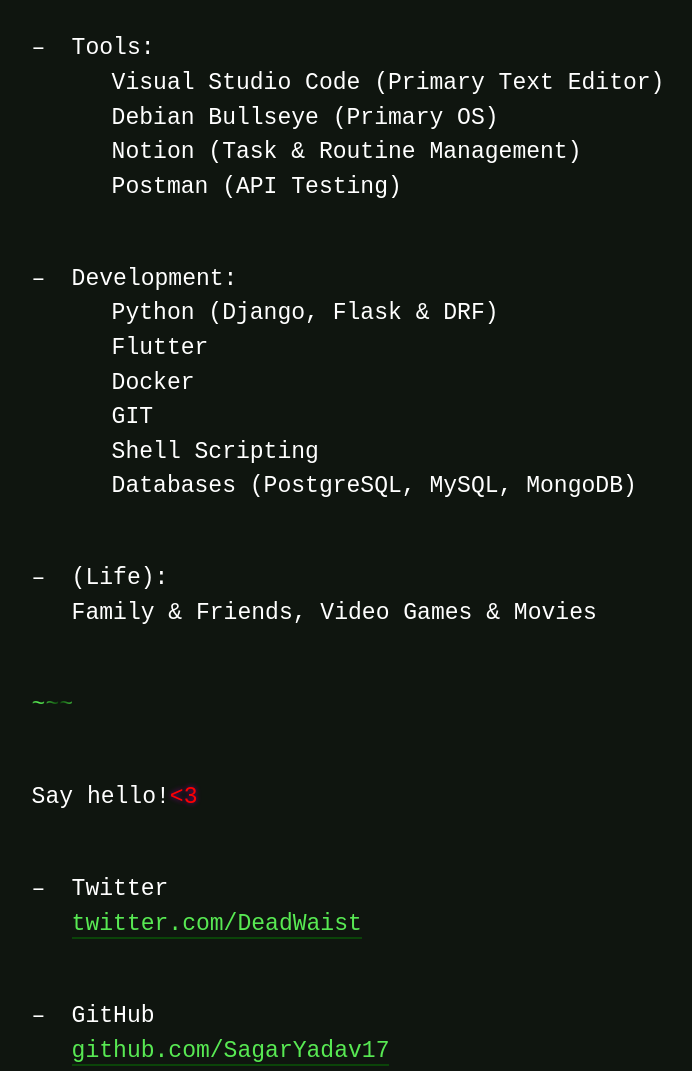
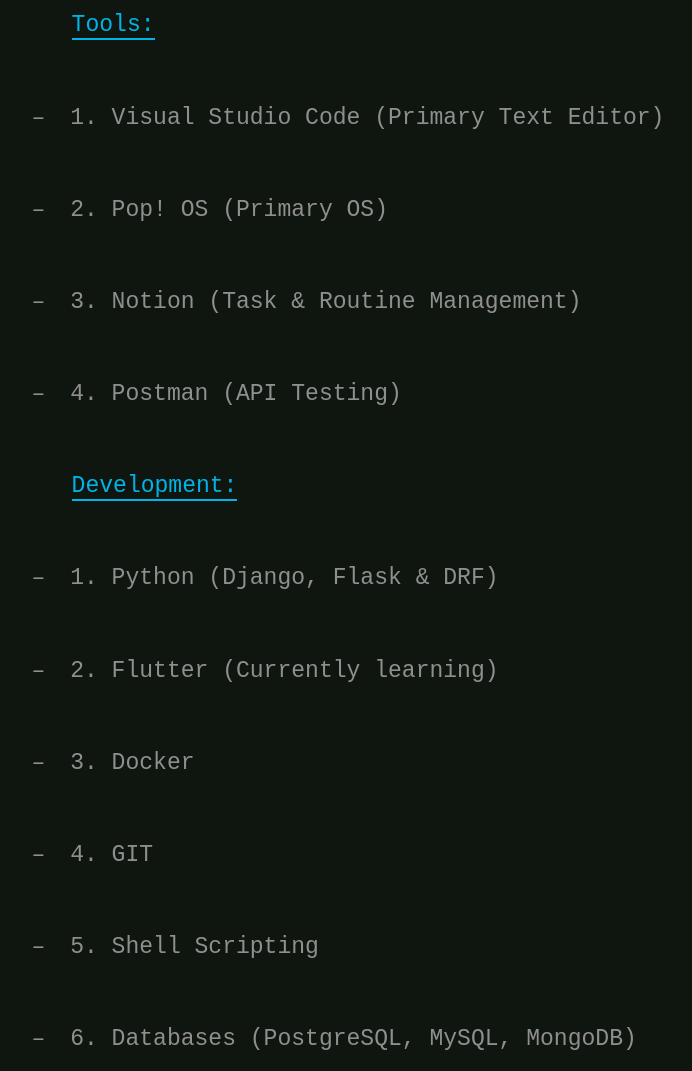
Before and after one commit to SagarYadav17/SagarYadav17.github.io, a plain HTML site: page index.html in a window 1280 px wide. Shown: the part 1420-2491 px from the top of the page, without its empty margins (26-718 px from the left). Drawn offline with Linux system fonts and the light colour scheme; a web font is replaced by a local one.

Commit message:
updated index.html

```diff
--- a/index.html
+++ b/index.html
@@ -1,12 +1,16 @@
 <!DOCTYPE html>
 <html data-n-head-ssr>
+
 <head>
-    <link rel="stylesheet" href="index.css" />
   <title>Sagar Yadav | Developer</title>
   <meta data-n-head="ssr" charset="utf-8" />
+  <meta data-n-head="ssr" name="viewport" content="width=device-width,initial-scale=1" />
+  <link rel="stylesheet" href="index.css" />
 </head>
+
 <body>
   <div data-server-rendered="true" id="__nuxt">
+    <!---->
     <div id="__layout">
       <div>
         <main class="default">
@@ -14,14 +18,15 @@
             <!-- Intro -->
             <header data-v-ce0eb4d6>
               <h1 data-v-ce0eb4d6>
-                  Hello, I'm Sagar
+                Hello, I'm Sagar Yadav
                 <small data-v-ce0eb4d6>
                   from
-                    <span class="mountains" data-v-ce0eb4d6>Delhi,</span>
-                    India.</small
-                  >
+                  <span class="mountains" data-v-ce0eb4d6>Delhi, </span>
+                  India.
+                </small>
+                I'm a Backend Developer.
               </h1>
-                <p data-v-ce0eb4d6>A self-tought developer.</p>
+
             </header>
 
             <!-- For ~~~ symble between Intro and Work topic -->
@@ -34,38 +39,33 @@
                 <span class="heart" data-v-ce0eb4d6>&lt;3</span>
               </h2>
               <h2 class="oec" data-v-ce0eb4d6>
-                  <a href="https://nozuapi.herokuapp.com/" data-v-ce0eb4d6
-                    >NoZu</a
-                  >
+                <a href="https://nozuapi.herokuapp.com/" data-v-ce0eb4d6>NoZu</a>
                 <small data-v-ce0eb4d6>~ Side Project</small>
               </h2>
+
               <p data-v-ce0eb4d6>
                 -> Django Rest Framework, PostgreSQL, Heroku (For Testing).
+                <br>
+                <a href="https://github.com/sagaryadav17/nozu-api">source code</a>
                 <br />
                 Note: This is my side project. An open source social media
                 platform.
               </p>
               <h2 class="oec" data-v-ce0eb4d6>
-                  <a href="https://codermaniaa.com" data-v-ce0eb4d6
-                    >Codermaniaa website</a
-                  >
+                <a href="https://codermaniaa.com" data-v-ce0eb4d6>Codermaniaa website</a>
                 <small data-v-ce0eb4d6>~ Back-End Developer</small>
               </h2>
               <p data-v-ce0eb4d6>-> PHP, MySQL.</p>
               <h2 class="oec" data-v-ce0eb4d6>
-                  <a href="https://careermaniaa.herokuapp.com" data-v-ce0eb4d6
-                    >Careermaniaa website</a
-                  >
+                <a href="https://careermaniaa.herokuapp.com" data-v-ce0eb4d6>Careermaniaa website</a>
                 <small data-v-ce0eb4d6>~ Back-End Developer</small>
               </h2>
               <p data-v-ce0eb4d6>
                 -> Django, PostgreSQL, Heroku (For Testing).
-                  <a href="">source code</a>
+                <a href="https://github.com/sagaryadav17/careermaniaa">source code</a>
               </p>
               <h2 class="oec" data-v-ce0eb4d6>
-                  <a href="https://mobile-care.herokuapp.com" data-v-ce0eb4d6
-                    >MobileCare website</a
-                  >
+                <a href="https://mobile-care.herokuapp.com" data-v-ce0eb4d6>MobileCare website</a>
                 <small data-v-ce0eb4d6>~ Back-End Developer</small>
               </h2>
               <p data-v-ce0eb4d6>
@@ -80,101 +80,89 @@
                 <span class="heart" data-v-ce0eb4d6>&lt;3</span>
               </h2>
               <ul data-v-ce0eb4d6>
-                  <li data-v-ce0eb4d6>
-                    Tools:<br data-v-ce0eb4d6 />
-                    <ol>
+                <h2 class="finanzritter" data-v-ce0eb4d6>
+                  <a data-v-ce0eb4d6>Tools: </a>
+                  <ol data-v-ce0eb4d6>
+                    <li>
                       Visual Studio Code (Primary Text Editor)
+                    </li>
+                    <li>
+                      Pop! OS (Primary OS)
+                    </li>
+                    <li>
+                      Notion (Task & Routine Management)
+                    </li>
+                    <li>
+                      Postman (API Testing)
+                    </li>
                   </ol>
-                    <ol>
-                      Debian Bullseye (Primary OS)
+                </h2>
+                <h2 class="finanzritter" data-v-ce0eb4d6>
+                  <a data-v-ce0eb4d6>Development: </a>
+                  <ol data-v-ce0eb4d6>
+
+                    <li>
+                      Python (Django, Flask & DRF)
+                    </li>
+                    <li>
+                      Flutter (Currently learning)
+                    </li>
+                    <li>
+                      Docker
+                    </li>
+                    <li>
+                      GIT
+                    </li>
+                    <li>
+                      Shell Scripting
+                    </li>
+                    <li>
+                      Databases (PostgreSQL, MySQL, MongoDB)
+                    </li>
                   </ol>
-                    <ol>
-                      Notion (Task & Routine Management)
-                    </ol>
-                    <ol>
-                      Postman (API Testing)
-                    </ol>
-                  </li>
-                  <li data-v-ce0eb4d6>
-                    Development:<br data-v-ce0eb4d6 />
-                    <ol>
-                      Python (Django, Flask & DRF)
-                    </ol>
-                    <ol>
-                      Flutter
-                    </ol>
-                    <ol>
-                      Docker
-                    </ol>
-                    <ol>
-                      GIT
-                    </ol>
-                    <ol>
-                      Shell Scripting
-                    </ol>
-                    <ol>
-                      Databases (PostgreSQL, MySQL, MongoDB)
-                    </ol>
-                  </li>
-                  <li data-v-ce0eb4d6>
-                    (Life):<br data-v-ce0eb4d6 />
-                    Family & Friends, Video Games & Movies
-                  </li>
+                </h2>
               </ul>
             </section>
 
             <!-- Contact -->
             <section data-v-ce0eb4d6>
               <h2 data-v-ce0eb4d6>
-                  Say hello!<span class="heart" data-v-ce0eb4d6>&lt;3</span>
+                Say hello!
+                <span class="heart" data-v-ce0eb4d6>&lt;3</span>
               </h2>
 
               <ul data-v-ce0eb4d6>
                 <!-- Twitter -->
                 <li data-v-ce0eb4d6>
                   Twitter<br data-v-ce0eb4d6 />
-                    <a href="https://twitter.com/deadwaist" data-v-ce0eb4d6
-                      >twitter.com/DeadWaist</a
-                    >
+                  <a href="https://twitter.com/deadwaist" data-v-ce0eb4d6>twitter.com/DeadWaist</a>
                 </li>
 
                 <!-- GitHub -->
                 <li data-v-ce0eb4d6>
                   GitHub<br data-v-ce0eb4d6 />
-                    <a href="https://github.com/sagaryadav17" data-v-ce0eb4d6
-                      >github.com/SagarYadav17</a
-                    >
+                  <a href="https://github.com/sagaryadav17" data-v-ce0eb4d6>github.com/SagarYadav17</a>
                 </li>
 
                 <!-- LinkedIn -->
                 <li data-v-ce0eb4d6>
                   LinkedIn<br data-v-ce0eb4d6 />
-                    <a
-                      href="https://linkedin.com/in/sagaryadav17"
-                      data-v-ce0eb4d6
-                      >linkedin.com/in/sagaryadav17</a
-                    >
+                  <a href="https://linkedin.com/in/sagaryadav17" data-v-ce0eb4d6>linkedin.com/in/sagaryadav17</a>
                 </li>
 
                 <!-- E-mail -->
                 <li data-v-ce0eb4d6>
                   E-Mail<br data-v-ce0eb4d6 />
-                    <a href="mailto:sagaryadav17@outlook.com" data-v-ce0eb4d6
-                      >sagaryadav17@outlook.com</a
-                    ><br data-v-ce0eb4d6 />
+                  <a href="mailto:sagaryadav17@outlook.com" data-v-ce0eb4d6>sagaryadav17@outlook.com</a><br
+                    data-v-ce0eb4d6 />
                 </li>
               </ul>
-
-                <!-- Credit -->
-              </section>
-              <a href="https://till-sanders.de/" data-v-ce0eb4d6
-                >#Till Sanders</a
-              >
-              <small data-v-ce0eb4d6>~ Site Credit</small>
           </div>
         </main>
+
       </div>
     </div>
   </div>
 </body>
+
 </html>
```
Lines whose indentation alone changed are shown as unchanged.
